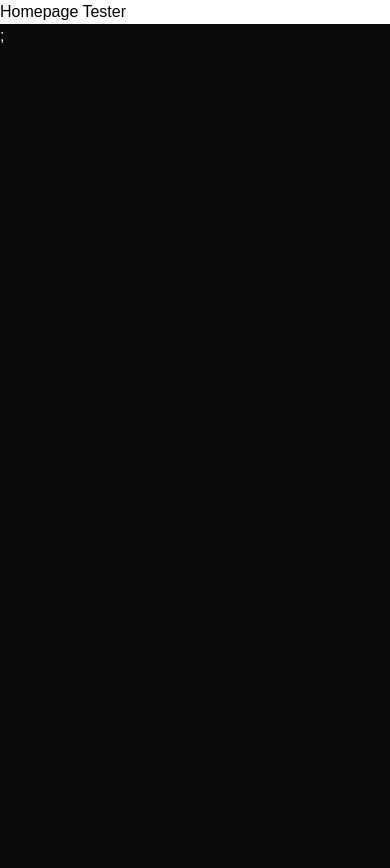
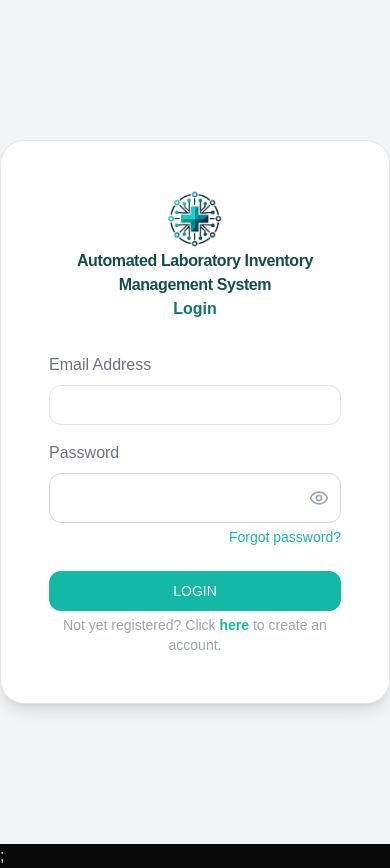
Before and after one commit to kristinjuwel/automated-laboratory-inventory, a Next.js app: page / in a window 390 px wide. Before the commit the page ends 844 px from the top, so only its background shows below. Built offline with nearby package versions, Linux system fonts and the light colour scheme.

Commit message:
fix: ui edits and responsiveness

```diff
--- a/src/app/(main)/login/page.tsx
+++ b/src/app/(main)/login/page.tsx
@@ -7,11 +7,14 @@ import { Input } from "@/components/ui/input";
 import { Card } from "@/components/ui/card";
 import { Toaster, toast } from "sonner";
 import { useRouter } from "next/navigation";
+import Image from "next/image";
+import { Eye, EyeOff } from "lucide-react";
 
 const LoginPage = () => {
   const router = useRouter();
   const [email, setEmail] = useState("");
   const [password, setPassword] = useState("");
+  const [showPassword, setShowPassword] = useState(false);
 
   const handleLogin = async () => {
     try {
@@ -37,48 +40,87 @@ const LoginPage = () => {
       toast.error("An error occurred. Please try again.");
     }
   };
+
   return (
     <div className="flex w-screen h-screen items-center justify-center bg-gray-100">
-      <Card className="p-8 w-full max-w-[600px] shadow-lg">
-        <div className="flex justify-center mb-4">
-          <h1 className="text-xl font-bold">Sign in to your account</h1>
+      <Card className="lg:w-3/5 md:w-4/5 md:flex-row flex max-w-screen-2xl h-auto md:h-2/3 shadow-lg rounded-3xl">
+        <div className="hidden w-1/2 p-12 bg-teal-100 h-full rounded-3xl rounded-r-none md:flex flex-col items-center">
+          <h1 className="lg:text-2xl xl:text-xl text-center font-bold antialiased mb-4 tracking-tight text-teal-900 transition duration-500 hover:scale-105">
+            Automated Laboratory Inventory Management System
+          </h1>
+          <Image
+            src="/images/logo.png"
+            alt="Logo"
+            className="transition duration-500 hover:scale-105"
+            height={300}
+            width={300}
+          />
         </div>
+        <div className="sm:w-full md:w-1/2 flex flex-col h-full p-12 rounded-3xl rounded-l-none overflow-auto	">
+          <div className="flex flex-col md:hidden items-center justify-center">
+            <Image
+              src="/images/logo.png"
+              alt="Logo"
+              className="transition duration-500 hover:scale-105"
+              height={60}
+              width={60}
+            />
+            <h1 className="text-base md:text-xl text-center font-bold antialiased tracking-tight text-teal-900 transition duration-500 hover:scale-105">
+              Automated Laboratory Inventory Management System
+            </h1>
+          </div>
+          <h1 className="text-base md:text-xl font-bold text-teal-700 text-center pb-8">
+            Login
+          </h1>
           <Toaster />
 
-        <label className="block mb-1">Email Address</label>
+          <label className="pb-2 text-base text-gray-500">Email Address</label>
           <Input
-          className="mb-2"
+            className="mb-4 rounded-xl"
             value={email}
             onChange={(e) => setEmail(e.target.value)}
             required
           />
-
-        <div>
-          <label className="block mb-1">Password</label>
-          <Input
-            type="password"
+          <label className="pb-2 text-base text-gray-500">Password</label>
+          <div className="relative">
+            <input
+              className="rounded-xl w-full p-3 pr-10 border border-gray-300"
+              type={showPassword ? "text" : "password"}
               value={password}
               onChange={(e) => setPassword(e.target.value)}
               required
             />
+            <div
+              className="absolute right-3 top-1/2 transform -translate-y-1/2 cursor-pointer text-gray-400"
+              onClick={() => setShowPassword(!showPassword)}
+            >
+              {showPassword ? <EyeOff size={20} /> : <Eye size={20} />}
             </div>
+          </div>
+          <a
+            onClick={() => router.push("/registration")}
+            className="text-teal-500  hover:text-teal-700 transition-colors duration-300 ease-in-out text-right text-sm pb-6 mt-1"
+          >
+            Forgot password?
+          </a>
 
-        <p className="mt-4 text-center text-black">
+          <Button
+            className="bg-teal-500 text-white w-full rounded-xl hover:bg-teal-700 transition-colors duration-300 ease-in-out"
+            onClick={handleLogin}
+          >
+            LOGIN
+          </Button>
+          <p className="text-center text-gray-400 text-sm mt-1">
             Not yet registered? Click
             <a
               onClick={() => router.push("/registration")}
-            className="text-sky-500 hover:text-sky-700 transition-colors duration-300 ease-in-out"
+              className="text-teal-500 hover:text-teal-700 transition-colors duration-300 ease-in-out"
             >
               <b> here </b>
             </a>
             to create an account.
           </p>
-        <Button
-          className="bg-sky-500 text-white w-full hover:bg-sky-700 transition-colors duration-300 ease-in-out"
-          onClick={handleLogin}
-        >
-          Login
-        </Button>
+        </div>
       </Card>
     </div>
   );
--- a/src/app/(main)/page.tsx
+++ b/src/app/(main)/page.tsx
@@ -1,9 +1,7 @@
+import LoginPage from "./login/page";
+
 const HomePage = () => {
-  return (
-    <div className="flex w-screen max-w-full text-black flex-col justify-center">
-      <p>Homepage Tester</p>
-    </div>
-  );
+  return <LoginPage />;
 };
 
 export default HomePage;
--- a/src/components/ui/card.tsx
+++ b/src/components/ui/card.tsx
@@ -1,6 +1,6 @@
-import * as React from "react"
+import * as React from "react";
 
-import { cn } from "@/lib/utils"
+import { cn } from "@/lib/utils";
 
 const Card = React.forwardRef<
   HTMLDivElement,
@@ -14,8 +14,8 @@ const Card = React.forwardRef<
     )}
     {...props}
   />
-))
-Card.displayName = "Card"
+));
+Card.displayName = "Card";
 
 const CardHeader = React.forwardRef<
   HTMLDivElement,
@@ -26,8 +26,8 @@ const CardHeader = React.forwardRef<
     className={cn("flex flex-col space-y-1.5 p-6", className)}
     {...props}
   />
-))
-CardHeader.displayName = "CardHeader"
+));
+CardHeader.displayName = "CardHeader";
 
 const CardTitle = React.forwardRef<
   HTMLParagraphElement,
@@ -41,8 +41,8 @@ const CardTitle = React.forwardRef<
     )}
     {...props}
   />
-))
-CardTitle.displayName = "CardTitle"
+));
+CardTitle.displayName = "CardTitle";
 
 const CardDescription = React.forwardRef<
   HTMLParagraphElement,
@@ -53,16 +53,16 @@ const CardDescription = React.forwardRef<
     className={cn("text-sm text-muted-foreground", className)}
     {...props}
   />
-))
-CardDescription.displayName = "CardDescription"
+));
+CardDescription.displayName = "CardDescription";
 
 const CardContent = React.forwardRef<
   HTMLDivElement,
   React.HTMLAttributes<HTMLDivElement>
 >(({ className, ...props }, ref) => (
   <div ref={ref} className={cn("p-6 pt-0", className)} {...props} />
-))
-CardContent.displayName = "CardContent"
+));
+CardContent.displayName = "CardContent";
 
 const CardFooter = React.forwardRef<
   HTMLDivElement,
@@ -73,7 +73,14 @@ const CardFooter = React.forwardRef<
     className={cn("flex items-center p-6 pt-0", className)}
     {...props}
   />
-))
-CardFooter.displayName = "CardFooter"
+));
+CardFooter.displayName = "CardFooter";
 
-export { Card, CardHeader, CardFooter, CardTitle, CardDescription, CardContent }
+export {
+  Card,
+  CardHeader,
+  CardFooter,
+  CardTitle,
+  CardDescription,
+  CardContent,
+};
```
Also changed, not shown: public/images/logo.png (added), 1 other file (tests, documents, lock files or other folders). Lines whose indentation alone changed are shown as unchanged.
